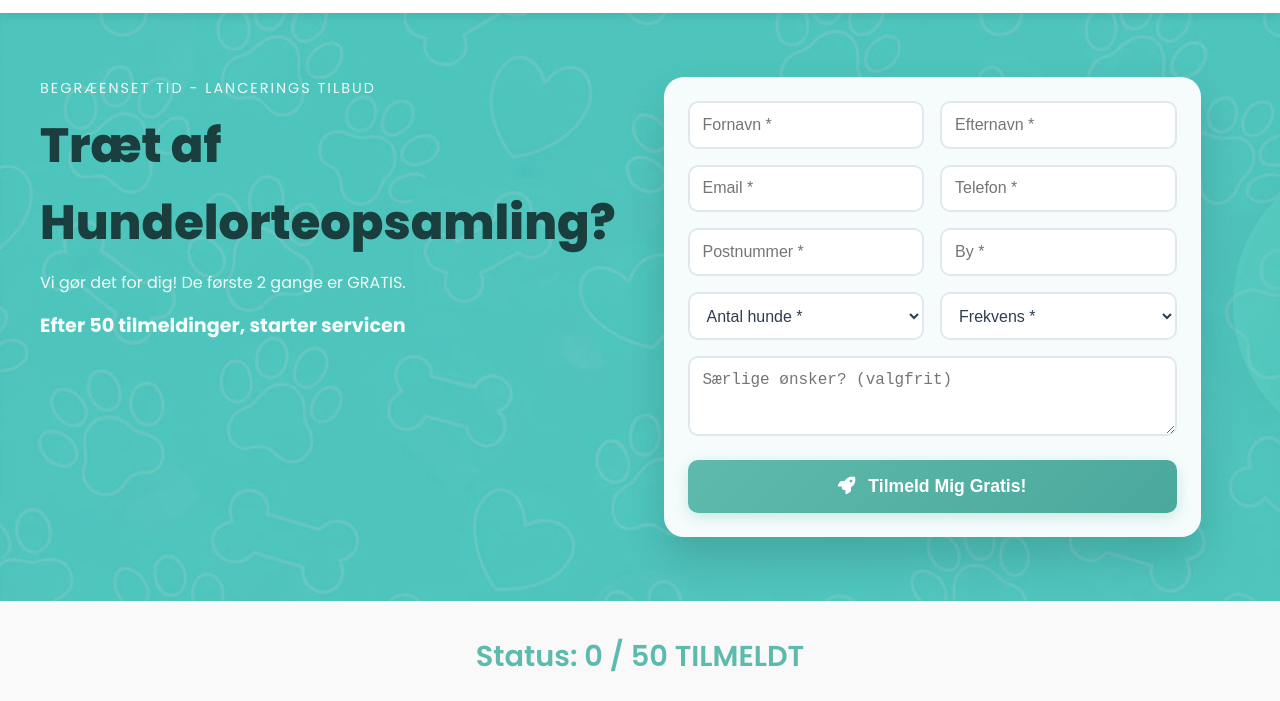
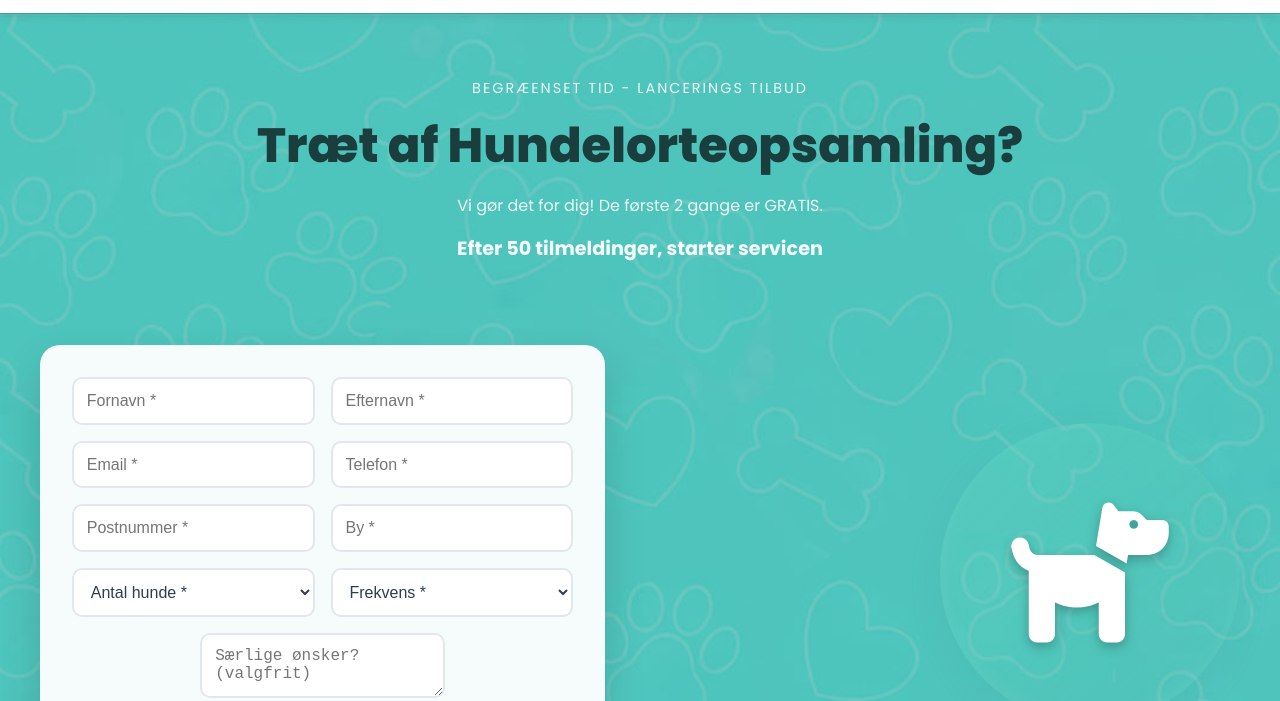
Before and after one commit to MartinKG60/renpoteservice, a plain HTML site: page index.html in a window 1280 px wide. Shown: the part 99-800 px from the top of the page. Drawn offline with Linux system fonts and the light colour scheme; no server answers.

Commit message:
Perfect layout: Text section full width top, form and dog side by side with vertical centering

```diff
--- a/assets/css/hero.css
+++ b/assets/css/hero.css
@@ -14,30 +14,34 @@
     overflow: hidden;
 }
 
-.promo-content {
+.hero-container {
     max-width: 1200px;
     margin: 0 auto;
-    display: grid;
-    grid-template-columns: 1fr 1.2fr 0.8fr;
-    gap: 2rem;
-    align-items: start;
+    display: flex;
+    flex-direction: column;
+    gap: 3rem;
 }
 
 .hero-text-section {
-    text-align: left;
-    padding-right: 1rem;
+    text-align: center;
+    width: 100%;
 }
 
-.hero-form-section {
-    align-self: start;
+.hero-bottom-section {
+    display: grid;
+    grid-template-columns: 1fr auto;
+    gap: 3rem;
+    align-items: center;
 }
 
-.hero-dog-section {
+.hero-form-wrapper {
+    justify-self: start;
+}
+
+.hero-dog-wrapper {
     display: flex;
     justify-content: center;
     align-items: center;
-    align-self: center;
-    height: 100%;
 }
 
 .promo-label {
@@ -64,10 +68,11 @@
 .hero-signup-form {
     background: rgba(255,255,255,0.95);
     backdrop-filter: blur(10px);
-    padding: 1.5rem;
+    padding: 2rem;
     border-radius: 20px;
     box-shadow: 0 20px 40px rgba(0,0,0,0.15);
-    width: 100%;
+    max-width: 600px;
+    margin: 2rem 0;
 }
 
 .hero-signup-form .form-row {
@@ -100,8 +105,7 @@
 .hero-signup-form textarea {
     grid-column: 1 / -1;
     resize: vertical;
-    min-height: 80px;
-    width: 100%;
+    min-height: 60px;
 }
 
 .hero-submit-button {
@@ -132,7 +136,7 @@
     margin-right: 0.5rem;
 }
 
-/* Remove old promo-image styles as we now use hero-dog-section */
+/* Remove old promo-image as we now use hero-dog-wrapper */
 
 .dog-illustration {
     width: 300px;
--- a/assets/css/responsive.css
+++ b/assets/css/responsive.css
@@ -3,14 +3,25 @@
    ==================================== */
 
 @media (max-width: 768px) {
-    .promo-content {
-        grid-template-columns: 1fr;
+    .hero-container {
         gap: 2rem;
     }
 
     .hero-text-section {
         text-align: center;
-        padding-right: 0;
+    }
+
+    .hero-bottom-section {
+        grid-template-columns: 1fr;
+        gap: 2rem;
+    }
+
+    .hero-form-wrapper {
+        justify-self: center;
+    }
+
+    .hero-dog-wrapper {
+        order: -1;
     }
 
     .promo-title {
@@ -23,10 +34,6 @@
 
     .hero-signup-form .form-row {
         grid-template-columns: 1fr;
-    }
-
-    .hero-dog-section {
-        order: -1;
     }
 
     .dog-illustration {
--- a/index.html
+++ b/index.html
@@ -101,7 +101,7 @@
     </header>
 
     <section class="promo-banner">
-        <div class="promo-content">
+        <div class="hero-container">
             <div class="hero-text-section">
                 <div class="promo-label">BEGRÆENSET TID - LANCERINGS TILBUD</div>
                 <h1 class="promo-title">Træt af Hundelorteopsamling?</h1>
@@ -110,7 +110,9 @@
                     <strong>Efter 50 tilmeldinger, starter servicen</strong>
                 </p>
             </div>
-            <div class="hero-form-section">
+
+            <div class="hero-bottom-section">
+                <div class="hero-form-wrapper">
                     <form class="hero-signup-form" onsubmit="handleSignup(event)">
                         <div class="form-row">
                             <input type="text" id="fornavn" placeholder="Fornavn *" required>
@@ -144,8 +146,10 @@
                         </button>
                     </form>
                 </div>
-            <div class="hero-dog-section">
+
+                <div class="hero-dog-wrapper">
                     <div class="dog-illustration"><i class="fas fa-dog"></i></div>
+                </div>
             </div>
         </div>
     </section>
```
Lines whose indentation alone changed are shown as unchanged.
